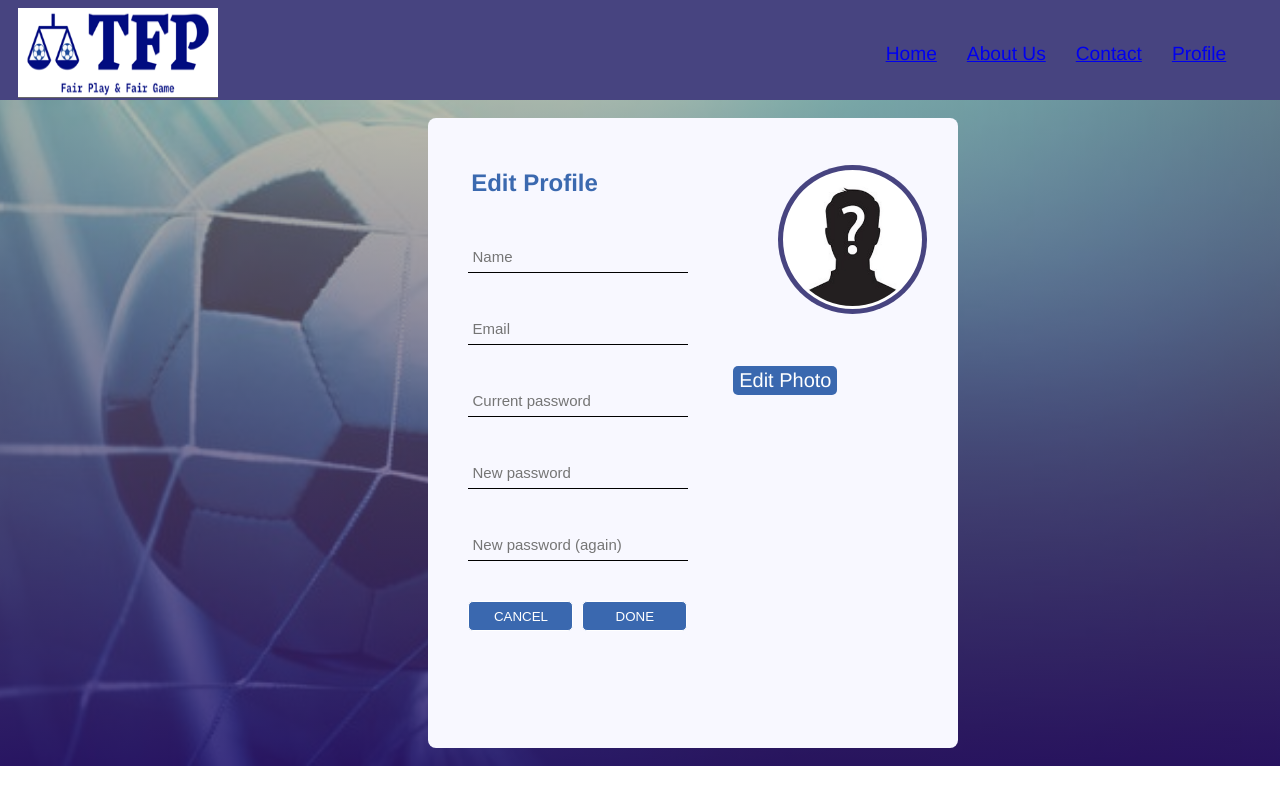
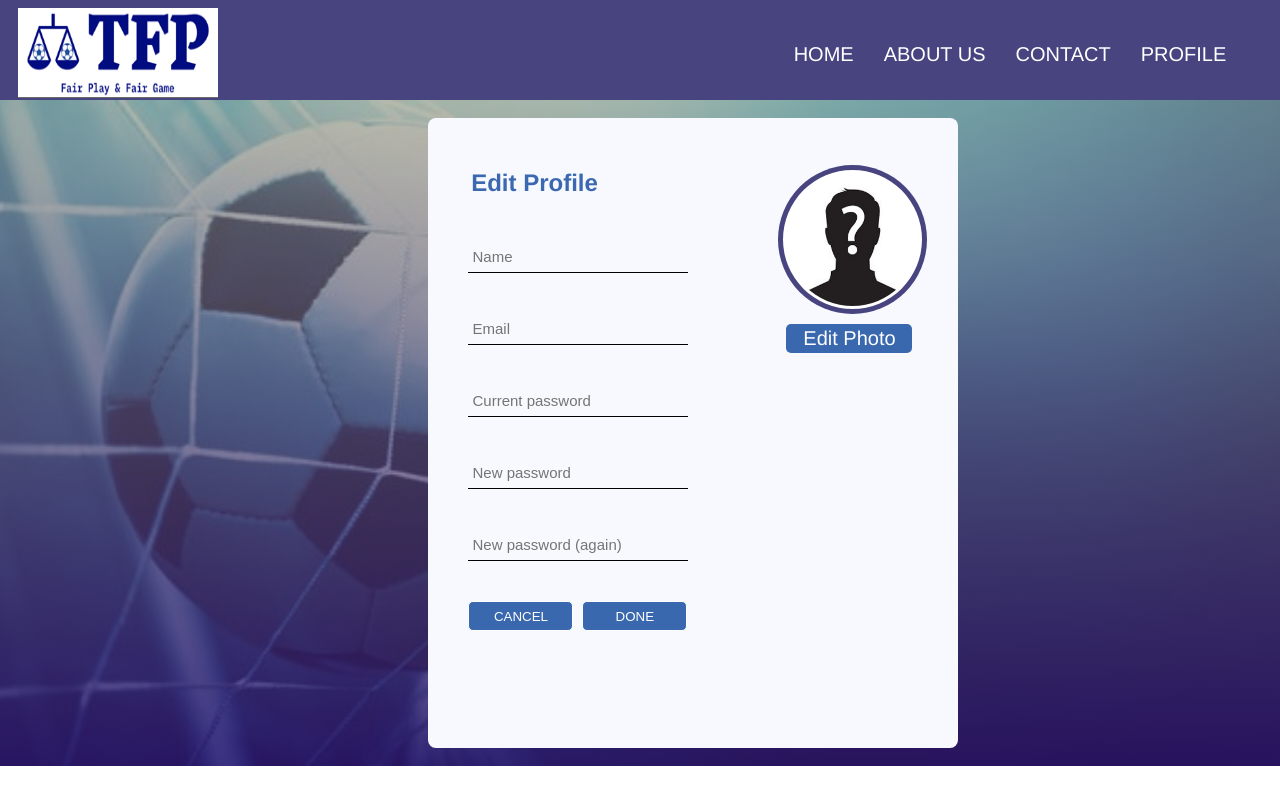
Before and after one commit to SU-CS308-22FA/Team-41-Frontend, a Vue app: page /EditProfile in a window 1280 px wide. Built offline with nearby package versions, Linux system fonts and the light colour scheme.

Commit message:
design updates

```diff
--- a/src/components/EditProfile.vue
+++ b/src/components/EditProfile.vue
@@ -19,8 +19,12 @@
             <div class="photo">
                 <img src="../assets/pp.jpg" alt="" class="center">
                 <br><br>
-                <input type="file" name="" id="file" accept="image/*">
-                <label for="file">Edit Photo</label>
+                <div class="editphoto">
+                    <input type="file" name="" id="file" accept="image/*">
+                    <label for="file">Edit Photo</label>
+
+                </div>
+
             </div>
         </div>
 
@@ -47,10 +51,12 @@
 </script>
 
 <style scoped>
+
     head{
         box-sizing: border-box;
         padding:0;
         margin:0;
+        background-color:rgba(47, 20, 109, 0.8);
     }
 
     body{
@@ -58,12 +64,14 @@
         height: 100%;
         align-items: center;
         justify-content: center;
+        background-color: rgba(47, 20, 109, 0.8);
     }
     h2{
         margin-left: -70%;
     }
 
     .container{
+        background-color: rgba(47, 20, 109, 0.8);
         background-image: linear-gradient(to bottom, rgba(145,146,122,0.62),rgba(47, 20, 109, 0.8)),url(../assets/ball.jpg);
         background-size: cover;
         height:100%;
@@ -107,6 +115,7 @@
 
     input[type="text"],
     input[type="password"],
+    input[type="file"],
     input[type="email"]{
         display:block;
         box-sizing: border-box;
@@ -130,6 +139,7 @@
 
     input[type="text"]:focus,
     input[type="password"]:focus,
+    input[type="file"]:focus,
     input[type="email"]:focus{
         border-bottom: 2px solid;
         border-bottom-right-radius: 20px;
@@ -157,7 +167,9 @@
 
     label{
         display:block;
-        box-sizing: border-box;
+        margin-left: 70%;
+        margin-right: -60%;
+        margin-top:-30%;
         font-size: 20px;
         background-color: rgba(17, 73, 158, 0.818);
         color:white;
@@ -166,11 +178,15 @@
         border-radius:5px;
         transition: all 0.3s;
 
-        margin-left: 30%;
+
     }
     label:hover{
-        background-color: black;
+        transform: scale(1.1);
         color:white;
+    }
+    .editphoto{
+        width:140px;
+
     }
 
 
--- a/src/components/LoggedNavBar.vue
+++ b/src/components/LoggedNavBar.vue
@@ -6,10 +6,10 @@
         <div class="navlinks">
 
             <ul>
-                <li><router-link class= "navborder" to="/Home">Home</router-link></li>
-                <li><router-link class= "navborder" to="">About Us</router-link></li>
-                <li><router-link class= "navborder" to="">Contact</router-link></li>
-                <li><router-link class= "navborder" to="/ProfilePage">Profile</router-link></li>
+                <li><router-link class= "navborder" to="/Home">HOME</router-link></li>
+                <li><router-link class= "navborder" to="">ABOUT US</router-link></li>
+                <li><router-link class= "navborder" to="">CONTACT</router-link></li>
+                <li><router-link class= "navborder" to="/ProfilePage">PROFILE</router-link></li>
             </ul>
         </div>
     </div>
@@ -45,6 +45,8 @@
         font-size: larger;
         float:right;
         padding-right: 30px;
+        color: white;
+        text-decoration: none;
         cursor: pointer;
     }
 
@@ -52,6 +54,13 @@
         display: inline-block;
         padding-right: 30px;
         cursor: pointer;
+        color: white;
+    }
+    .navborder{
+        color: white;
+        text-decoration: none;
+        font-size: 20px;
+
     }
 
     .navlinks ul li router-link{
--- a/src/components/Login.vue
+++ b/src/components/Login.vue
@@ -104,12 +104,12 @@
         border-radius: 8px;
         text-align: left;
 
-        background: #2980b9 url('https://static.tumblr.com/03fbbc566b081016810402488936fbae/pqpk3dn/MRSmlzpj3/tumblr_static_bg3.png') repeat 0 0;
+        /*background: #2980b9 url('https://static.tumblr.com/03fbbc566b081016810402488936fbae/pqpk3dn/MRSmlzpj3/tumblr_static_bg3.png') repeat 0 0;
         -webkit-animation: 10s linear 0s normal none infinite animate;
         -moz-animation: 10s linear 0s normal none infinite animate;
         -ms-animation: 10s linear 0s normal none infinite animate;
         -o-animation: 10s linear 0s normal none infinite animate;
-        animation: 10s linear 0s normal none infinite animate;
+        animation: 10s linear 0s normal none infinite animate;*/
     }
 
     @-webkit-keyframes animate {
@@ -173,6 +173,11 @@
         text-transform: uppercase;
         font-size: medium;
     }
+    .login:hover{
+        cursor: pointer;
+        transform: scale(1.1);
+    }
+
 
     .forget{
         display:flex;
@@ -188,6 +193,7 @@
 
     .forget a:hover{
         color:rgb(5, 5, 74);
+        cursor: pointer;
     }
 
     .acc{
@@ -221,5 +227,6 @@
 
     .admin a:hover{
         color:rgb(5, 5, 74);
+        cursor: pointer;
     }
 </style>
--- a/src/components/ProfilePage.vue
+++ b/src/components/ProfilePage.vue
@@ -165,10 +165,12 @@ import LoggedNavBar from './LoggedNavBar.vue'
         color: red;
         text-decoration: none;
         font-weight: bold;
+        cursor: pointer;
         transition: 0.1s ease;
     }
 
     .edit a:hover{
         color:rgb(5, 5, 74);
+        cursor: pointer;
     }
 </style>
```
